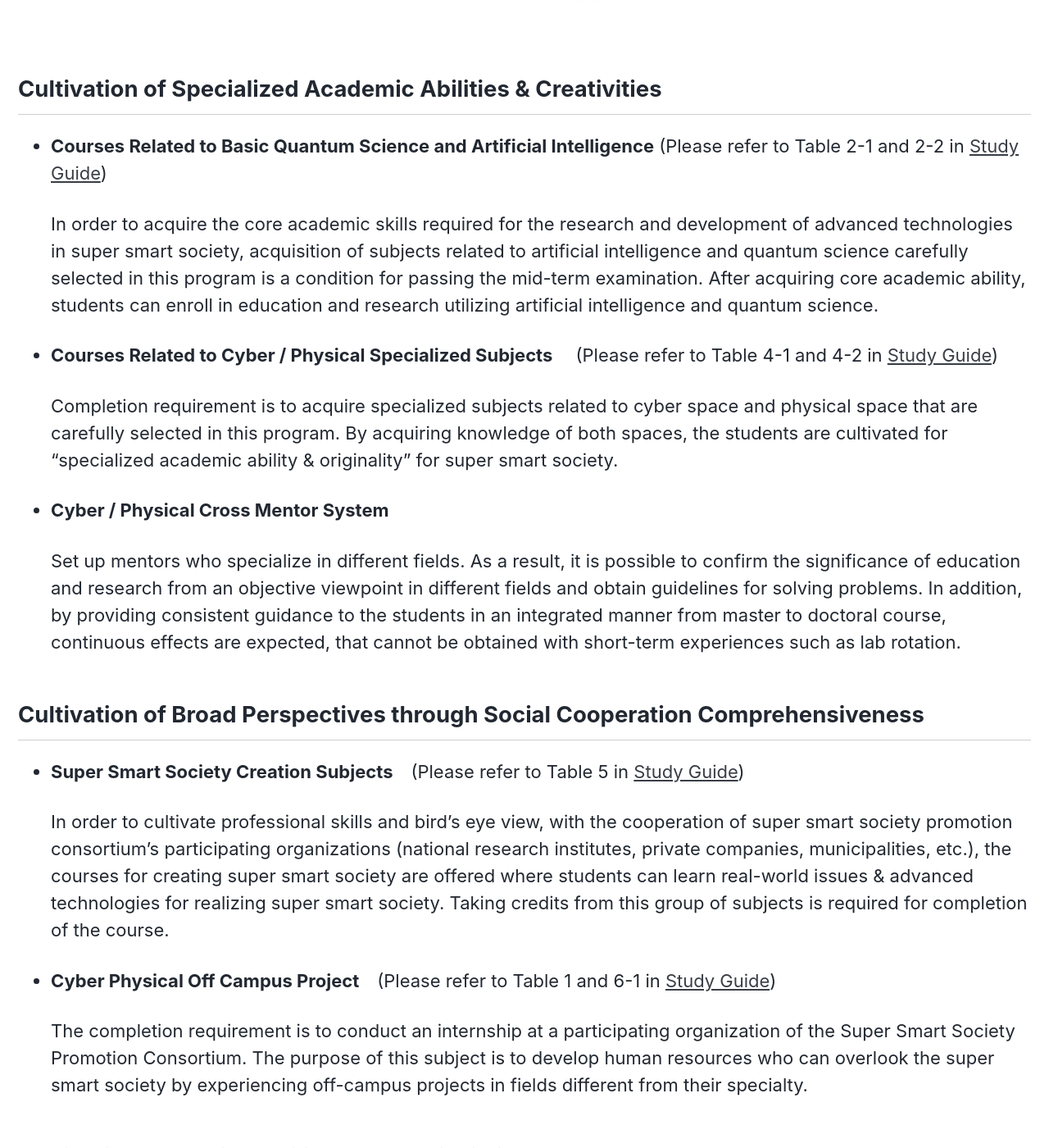
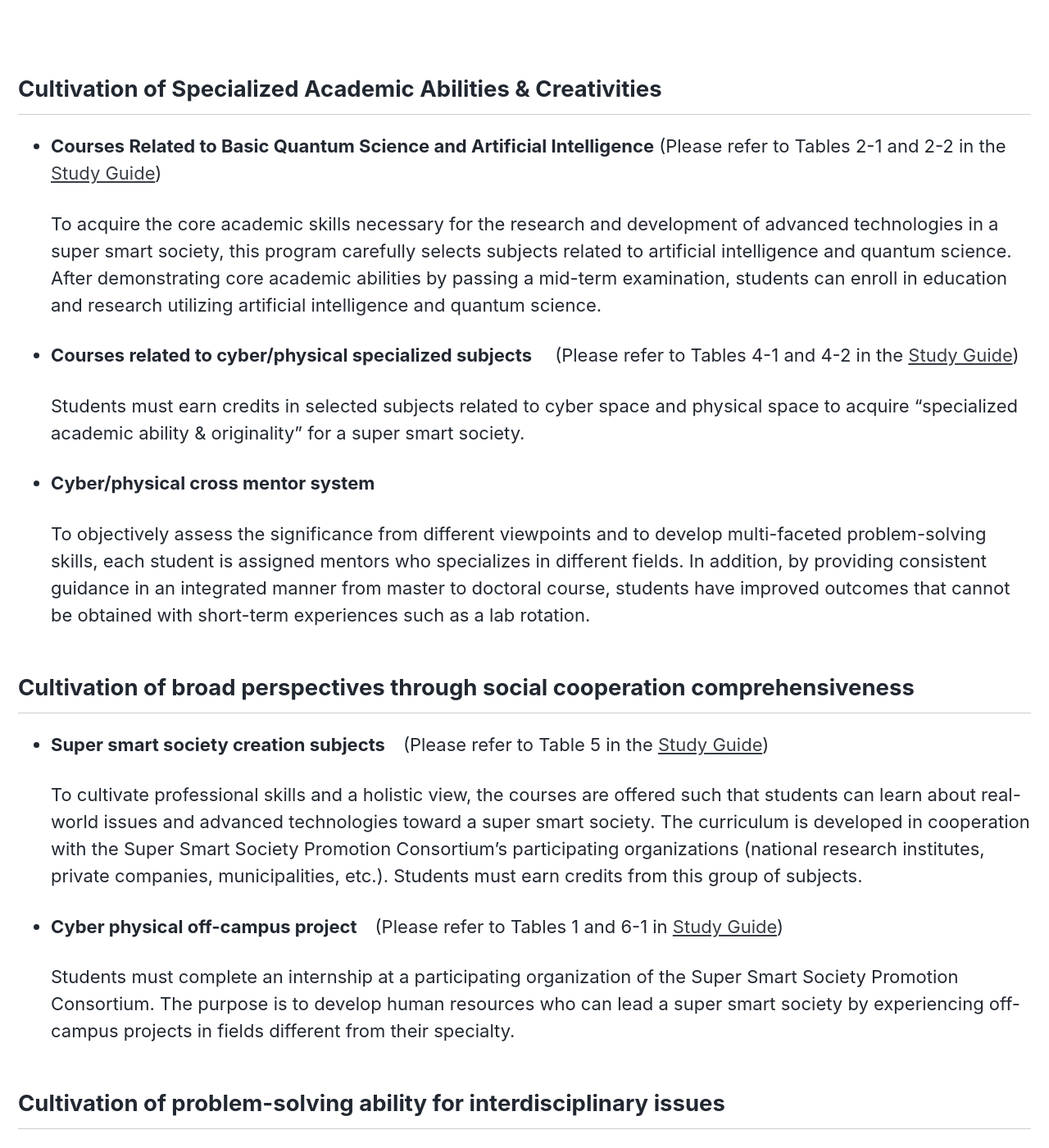
Before and after one commit to fl1d/w0ex.github.io, a Jekyll site: the page built from _pages/curriculum_en.md, in a window 1280 px wide and 1400 px high, scrolled down 1347 px. Shown: the whole window at 82% size. Built offline with Jekyll 4.4.1, drawn with Linux system fonts in a browser that asks for light colours; cached includes are drawn as plain includes; nearby versions of some CDN libraries; some of the changed text lies outside the part shown.

Commit message:
fix english, curriculum

```diff
--- a/_pages/curriculum_en.md
+++ b/_pages/curriculum_en.md
@@ -35,61 +35,61 @@
 
 ## Cultivation of Specialized Academic Abilities & Creativities
 
-* **Courses Related to Basic Quantum Science and Artificial Intelligence**  (Please refer to Table 2-1 and 2-2 in [Study Guide](/doc/Guide_SSS.pdf))
+* **Courses Related to Basic Quantum Science and Artificial Intelligence**  (Please refer to Tables 2-1 and 2-2 in the [Study Guide](/doc/Guide_SSS.pdf))
 
-  In order to acquire the core academic skills required for the research and development of advanced technologies in super smart society, acquisition of subjects related to artificial intelligence and quantum science carefully selected in this program is a condition for passing the mid-term examination. After acquiring core academic ability, students can enroll in education and research utilizing artificial intelligence and quantum science.
+  To acquire the core academic skills necessary for the research and development of advanced technologies in a super smart society, this program carefully selects subjects related to artificial intelligence and quantum science. After demonstrating core academic abilities by passing a mid-term examination, students can enroll in education and research utilizing artificial intelligence and quantum science.
 
-* **Courses Related to Cyber / Physical Specialized Subjects** 　(Please refer to Table 4-1 and 4-2 in [Study Guide](/doc/Guide_SSS.pdf))
+* **Courses related to cyber/physical specialized subjects** 　(Please refer to Tables 4-1 and 4-2 in the [Study Guide](/doc/Guide_SSS.pdf))
 
-  Completion requirement is to acquire specialized subjects related to cyber space and physical space that are carefully selected in this program. By acquiring knowledge of both spaces, the students are cultivated for "specialized academic ability & originality" for super smart society.
+  Students must earn credits in selected subjects related to cyber space and physical space to acquire “specialized academic ability & originality” for a super smart society.
 
-* **Cyber / Physical Cross Mentor System**
+* **Cyber/physical cross mentor system**
 
-  Set up mentors who specialize in different fields. As a result, it is possible to confirm the significance of education and research from an objective viewpoint in different fields and obtain guidelines for solving problems. In addition, by providing consistent guidance to the students in an integrated manner from master to doctoral course, continuous effects are expected, that cannot be obtained with short-term experiences such as lab rotation.
+  To objectively assess the significance from different viewpoints and to develop multi-faceted problem-solving skills, each student is assigned mentors who specializes in different fields. In addition, by providing consistent guidance in an integrated manner from master to doctoral course, students have improved outcomes that cannot be obtained with short-term experiences such as a lab rotation.
 
-## Cultivation of Broad Perspectives through Social Cooperation Comprehensiveness
+## Cultivation of broad perspectives through social cooperation comprehensiveness
 
-* **Super Smart Society Creation Subjects**　(Please refer to Table 5 in [Study Guide](/doc/Guide_SSS.pdf))
+* **Super smart society creation subjects**　(Please refer to Table 5 in the [Study Guide](/doc/Guide_SSS.pdf))
 
-  In order to cultivate professional skills and bird's eye view, with the cooperation of super smart society promotion consortium’s participating organizations (national research institutes, private companies, municipalities, etc.), the courses for creating super smart society are offered where students can learn real-world issues & advanced technologies for realizing super smart society. Taking credits from this group of subjects is required for completion of the course.
+  To cultivate professional skills and a holistic view, the courses are offered such that students can learn about real-world issues and advanced technologies toward a super smart society. The curriculum is developed in cooperation with the Super Smart Society Promotion Consortium’s participating organizations (national research institutes, private companies, municipalities, etc.). Students must earn credits from this group of subjects.
 
-* **Cyber Physical Off Campus Project**　(Please refer to Table 1 and 6-1 in [Study Guide](/doc/Guide_SSS.pdf))
+* **Cyber physical off-campus project**　(Please refer to Tables 1 and 6-1 in [Study Guide](/doc/Guide_SSS.pdf))
 
-  The completion requirement is to conduct an internship at a participating organization of the Super Smart Society Promotion Consortium. The purpose of this subject is to develop human resources who can overlook the super smart society by experiencing off-campus projects in fields different from their specialty.
+  Students must complete an internship at a participating organization of the Super Smart Society Promotion Consortium. The purpose is to develop human resources who can lead a super smart society by experiencing off-campus projects in fields different from their specialty.
 
 
-## Cultivation of Solving Ability for Interdisciplinary Issues
+## Cultivation of problem-solving ability for interdisciplinary issues
 
-* **Interdisciplinary Matching Workshop**　(Click [here](https://www.sss.e.titech.ac.jp/event-sss-matching-ws-20191108/))
+* **Interdisciplinary matching workshop**　(Click [here](https://www.sss.e.titech.ac.jp/event-sss-matching-ws-20191108/))
 
-  Students participating in the program (including students considering participation), faculty members, and participating organizations in the Super Smart Society Consortium jointly attend a twice-yearly interdisciplinary workshop that aim to match students' research achievements (seeds) and social research issues (needs). The program motivates students to contribute to society and provides opportunities for them to build industry-academia joint research. Participation in this workshop is a condition of enrolling into the program.
+  Students participating in the program (including those considering participation), faculty members, and participating organizations in the Super Smart Society Consortium jointly attend a twice-yearly interdisciplinary workshop that aims to match students’ research achievements (seeds) and social research issues (needs). The program not only motivates students to contribute to society but also provides opportunities to build industry–academia joint research. Participation in this workshop is a prerequisite to enroll in the program.
 
-* **Intensive Exercise for Interdisciplinary Research Planning**
+* **Intensive exercise for interdisciplinary research planning**
 
-  Intensive exercises on interdisciplinary and important issues selected by faculty and collaborating institutions in order to strengthen the research matching capability and to formulate a concrete research plan to solve them. To be held during the summer vacation period.
+  Intensive exercises on interdisciplinary and important issues selected by faculty and collaborating institutions are held to strengthen the research matching capability and to formulate a concrete research plan. These are held over the summer.
 
-* **Super Smart Society Basic Technology Research Project**
+* **Super smart society basic technology research project**
 
-  Conduct basic technology research projects to realize super smart society based on advice from program advisors in addition to the students’ academic supervisors, to cultivate problem-solving skills in interdisciplinary fields. A budget of about 500,000 yen will be allocated to students to discuss with the assigned advisor and carry out research.
+  To cultivate problem-solving skills that encompass interdisciplinary fields, this project supports basic technology research to realize a super smart society under the mentorship of not only the students’ academic supervisors but also industrial and government advisors. A budget of 500,000 yen per year is allocated to support student-led research.
 
-* **Super Smart Society Creation Research Project**
+* **Super smart society creation research project**
 
-  With regard to the research theme for which matching has been established, the students will work on solving interdisciplinary social by jointly conducting research projects creating super smart society with partner organizations. If the interdisciplinary research team is established, a research fund of up to 2 million yen / year will be allocated to conduct social implementation research.
+  For matched student/mentor research themes, students solve interdisciplinary social challenges by jointly conducting social implementation research projects toward creating a super smart society with partner organizations. If an interdisciplinary research team is established, a research fund of up to two million yen per year will be allocated.
 
-## Cultivation Global leadership development
+## Cultivation of global leadership development
 
-* **Global Leadership Development Courses**　(Please refer to Table 7-1 and 7-2 in [Study Guide](/doc/Guide_SSS.pdf))
+* **Global leadership development courses**　(Please refer to Tables 7-1 and 7-2 in the [Study Guide](/doc/Guide_SSS.pdf))
 
-  To cultivate the power to drive super smart society, students must take the University's leadership education subjects and demonstrate his leadership skills on the above super smart society creation research project and the below global off-campus research project.
+  To cultivate the power to drive a super smart society, students must complete the University’s leadership education subjects and demonstrate leadership skills as part of a super smart society creation research project and a global off-campus research project.
 
 * **Super Smart Society Global Forum**
 
-  The students present research results, evaluate and determine research direction via discussions at the Super Smart Society Global Forum, which is organized by the Super Smart Society Promotion Consortium, where leading researchers from around the world, centering on overseas advisors, are invited, to gain global knowledge.
+  Students present research results and evaluate and determine research directions via discussions at the Super Smart Society Global Forum. This forum is organized by the Super Smart Society Promotion Consortium, and leading researchers from around the world, including on overseas advisors, are invited.
 
-* **Global Off-Campus Research Project**　(Please refer to Table 6-2 in [Study Guide](/doc/Guide_SSS.pdf))
+* **Global off-campus research project**　(Please refer to Tables 6-2 in the [Study Guide](/doc/Guide_SSS.pdf))
 
-   Stay at a research organization of an overseas partner organization or consortium participating organization for three months or more, and carry out global joint research related to the students’ research theme. This activity aims to foster global leadership and deepen research contents. A maximum of 800,000 yen per student will be provided as travel expenses.
+   Students intern at a research organization of an overseas partner or consortium-participating organization for three months or more, and conduct global joint research related to the student’s research theme. This activity fosters global leadership and deepens research contents. A maximum of 800,000 yen per student is provided for travel expenses.
 
 * **Overseas mentor system**
 
-  Introduce an overseas mentor system from the doctoral program and provide students with an opportunity to under- stand their strengths and weaknesses through interviews with overseas advisors and to build a career path from a global perspective.
+  Students in the doctoral program have an opportunity to understand their strengths and weaknesses through interviews with overseas advisors. This also allows students to build their professional network and determine their career paths from a global perspective.
```
